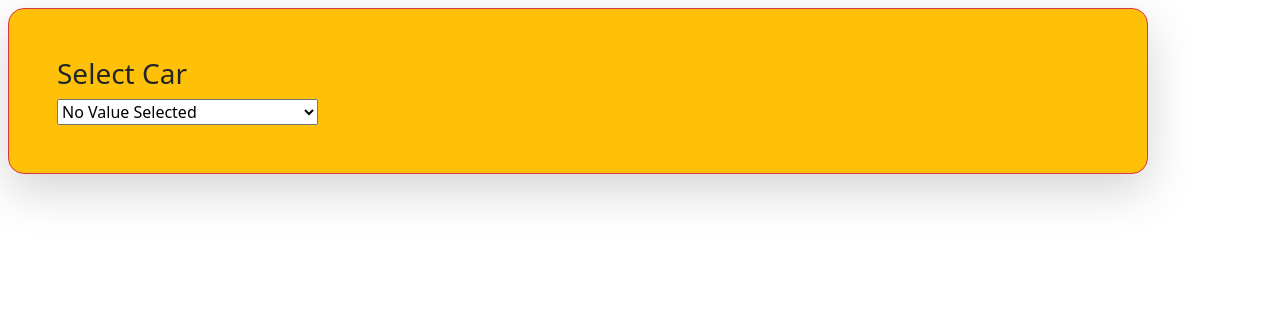
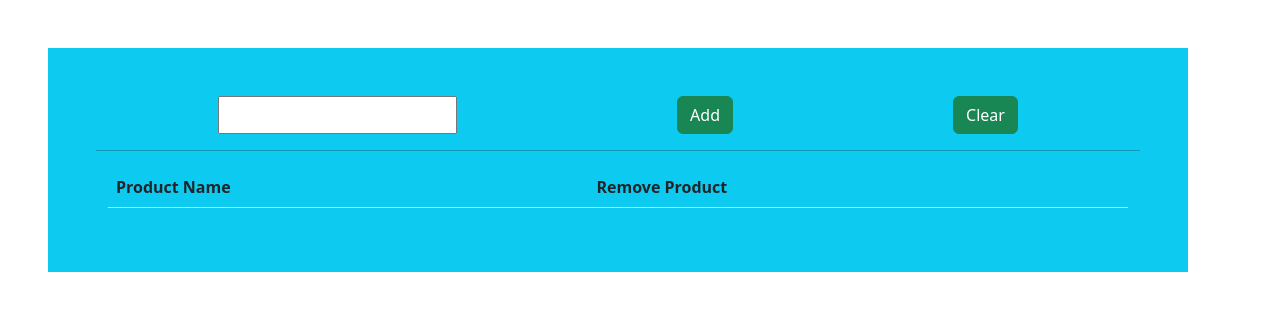
Before and after one commit to Ingole12/AngularProjects, an Angular app in the folder angularapp/: page / in a window 1280 px wide. Shown: the top 310 px of the page. Built offline with nearby package versions, Linux system fonts and the light colour scheme.

Commit message:
lifecycle hooks Angular
lifecycle hooks Angular

```diff
--- a/angularapp/src/app/LifeCycleHooks/hookparent/hookparent.component.html
+++ b/angularapp/src/app/LifeCycleHooks/hookparent/hookparent.component.html
@@ -15,7 +15,12 @@
     </select>
 </div>
 
-<app-hooks  [cars]="carid"></app-hooks>
+<input type="text" name="" placeholder="Enter Value" id="" (blur)="handaledata($event)">
+<p> Enter Product Name: <input placeholder="Product Name" [(ngModel)]="name" type="text" name="" id=""></p>
+<p> Enter Product Price: <input placeholder="Product Price" [(ngModel)]="price" type="text" name="" id=""></p>
+
+<button class="btn btn-primary " (click)="updateProduct()">Update Product</button>
+<app-hooks  [cars]="carid" [parentData]="data" [product]="product"></app-hooks>
 
 
 
--- a/angularapp/src/app/LifeCycleHooks/hookparent/hookparent.component.ts
+++ b/angularapp/src/app/LifeCycleHooks/hookparent/hookparent.component.ts
@@ -1,4 +1,5 @@
 import { Component, OnInit } from '@angular/core';
+import { Product } from 'src/app/models/procuct';
 
 @Component({
   selector: 'app-hookparent',
@@ -14,6 +15,19 @@ car=[
   {cName:"Thar",bName:'Mahindra'}
   // ,cType:'SUV',cEngine:'2184cc',cMilege:'15 kmpl'
 ]
+data;
+name:string;
+price:number;
+product:Product=new Product();
+
+handaledata(value){
+  this.data=value.target.data;
+}
+
+updateProduct(){
+  this.product.name=this.name;
+  this.product.price=this.price;
+}
   constructor() {
     console.log(this.car);
    }
--- a/angularapp/src/app/LifeCycleHooks/hooks.component.ts
+++ b/angularapp/src/app/LifeCycleHooks/hooks.component.ts
@@ -1,4 +1,5 @@
-import { Component, Input, OnChanges, OnInit, SimpleChanges } from '@angular/core';
+import { Component, DoCheck, Input, OnChanges, OnInit, SimpleChanges } from '@angular/core';
+import { Product } from '../models/procuct';
 // import { table } from 'console';
 
 @Component({
@@ -6,19 +7,27 @@ import { Component, Input, OnChanges, OnInit, SimpleChanges } from '@angular/cor
   templateUrl: './hooks.component.html',
   styleUrls: ['./hooks.component.css']
 })
-export class HooksComponent implements OnInit, OnChanges {
+export class HooksComponent implements OnInit, OnChanges,DoCheck {
   // @Input() userid: number;
   @Input() cars:any[]=[];
-
+  @Input() parentData:string;
+  @Input() product:Product;
   pi;
   constructor() {
     this.pi = 3.14;
     console.log("HooksComponent constructor called");
    }
+  ngDoCheck(): void {
+    // throw new Error('Method not implemented.');
+    console.log('ngDocheck called');
+
+  }
 
   ngOnChanges(changes: SimpleChanges): void {
 
     console.log("HooksComponent ngOnChanges called");
+    // console.log(this.parentData);
+
     for (const propname in changes) {
       const prop = changes[propname];
       const {previousValue, currentValue, firstChange} = prop;
@@ -36,7 +45,6 @@ export class HooksComponent implements OnInit, OnChanges {
   ngOnInit() {
     console.log("HooksComponent ngOnInit called");
     // console.log(this.cars);
-
+    //call api
   }
-
 }
--- a/angularapp/src/app/app.module.ts
+++ b/angularapp/src/app/app.module.ts
@@ -52,6 +52,6 @@ import { DirectiveAssinComponent } from './directive-assin/directive-assin.compo
     BrowserModule,AppRoutingModule,FormsModule
   ],
   providers: [],// all services
-  bootstrap: [HookparentComponent] // default loading component hearer
+  bootstrap: [TwoComponent] // default loading component hearer
 })
 export class AppModule { }
--- a/angularapp/src/app/directive-assin/directive-assin.component.css
+++ b/angularapp/src/app/directive-assin/directive-assin.component.css
@@ -0,0 +1,3 @@
+.white-text{
+    color: white;
+}
--- a/angularapp/src/app/directive-assin/directive-assin.component.html
+++ b/angularapp/src/app/directive-assin/directive-assin.component.html
@@ -1 +1,24 @@
-<p>directive-assin works!</p>
+<div class="container">
+    <div class="row">
+      <div class="col-xs-12">
+           <ol>
+            <li>Add A button which says 'Display Details'</li>
+            <li>Add a paragraph with any content of your choice (e.g. 'Secret Password = tuna')</li>
+            <li>Toggle the displaying of that paragraph with the button created in the first step</li>
+            <li>Log all button clicks in an array and output that array below the secret paragraph (maybe log a
+           timestamp or simply an incrementing number)</li>
+            <li>Starting at the 5th log item, give all future log items a blue background (via ngStyle) and white
+           color (ngClass)</li>
+
+           </ol>
+           <!-- <button class="btn btn-primary" (click)="shoSecreate =!shoSecreate">Display Details</button> -->
+           <button class="btn btn-primary" (click)="onToggle()">Display Details</button>
+           <p *ngIf="shoSecreate" >Secrete Password = tuna </p>
+           <div *ngFor="let one of btnarray"
+           [ngStyle]="{backgroundColor:one >=5 ?'blue':'transparent'}"
+           [ngClass]="{'white-text':one>=5}">
+                  {{one}}
+           </div>
+      </div>
+    </div>
+</div>
--- a/angularapp/src/app/directive-assin/directive-assin.component.ts
+++ b/angularapp/src/app/directive-assin/directive-assin.component.ts
@@ -7,6 +7,13 @@ import { Component, OnInit } from '@angular/core';
 })
 export class DirectiveAssinComponent implements OnInit {
 
+  shoSecreate=false;
+  btnarray:number[]=[];
+  count=0;
+  onToggle(){
+    this.shoSecreate=! this.shoSecreate;
+    this.btnarray.push(this.btnarray.length + 1);
+  }
   constructor() { }
 
   ngOnInit() {
--- /dev/null
+++ b/angularapp/src/app/models/procuct.ts
@@ -0,0 +1,4 @@
+export class Product{
+    name:string;
+    price:number;
+}
--- a/angularapp/src/app/two/two.component.css
+++ b/angularapp/src/app/two/two.component.css
@@ -1,7 +1,7 @@
-.two{
+/* .two{
     margin-top: 10px;
     height: 80px;
     background-color: rgb(80, 234, 83);
     border: 2px solid black ;
     border-radius: 10px;
-}
+} */
--- a/angularapp/src/app/two/two.component.html
+++ b/angularapp/src/app/two/two.component.html
@@ -1,3 +1,28 @@
-<div class="two">
+<!-- <div class="two">
     <h3>You are so successful</h3>
+</div> -->
+<div class=" container m-5 p-5 bg-info  d-flex flex-wrap flex-column justify-content-center  align-content-center ">
+     <!-- <p class="text-align-center h3 ">Assignment On Add And Remove Element</p> -->
+     <div class="container align-self-center d-flex flex-wrap justify-content-around align-content-center" >
+        <input type="text" [(ngModel)]="textvar" >
+            <button class="btn btn-success" (click)="onClick()" type="button">Add</button>
+            <button class="btn btn-success" (click)="clear()" type="button">Clear</button>
+     </div>
+     <hr style="Color:rgb(7, 7, 7) ">
+     <div class="container" >
+        <table class="table">
+            <thead>
+                <tr>
+                    <th>Product Name</th>
+                    <th>Remove Product</th>
+                </tr>
+            </thead>
+            <tbody>
+                <tr *ngFor="let one of newtext">
+                    <td ><h1>{{one}}</h1> </td>
+                    <td><button class="btn btn-danger" (click)="remove(one)">Remove</button></td>
+                </tr>
+            </tbody>
+        </table>
+     </div>
 </div>
--- a/angularapp/src/app/two/two.component.ts
+++ b/angularapp/src/app/two/two.component.ts
@@ -7,6 +7,23 @@ import { Component, OnInit } from '@angular/core';
 })
 export class TwoComponent implements OnInit {
 
+  textvar:string;
+  newtext=[];
+
+  onClick(){
+    this.newtext.push(this.textvar);
+  }
+
+  clear(){
+    this.textvar='';
+  }
+inde;
+  remove(val){
+   this.inde= this.newtext.indexOf(val);
+   if (this.inde>-1) {
+    this.newtext.splice(this.inde,1);
+   }
+  }
   constructor() { }
 
   ngOnInit() {
--- a/angularapp/src/index.html
+++ b/angularapp/src/index.html
@@ -17,6 +17,8 @@
 
   <!-- <app-parent></app-parent> -->
   <!-- <app-parent-one></app-parent-one> -->
-  <app-hookparent></app-hookparent>
+  <!-- <app-hookparent></app-hookparent> -->
+<!-- <app-directive-assin></app-directive-assin> -->
+<app-two></app-two>
 </body>
 </html>
```
